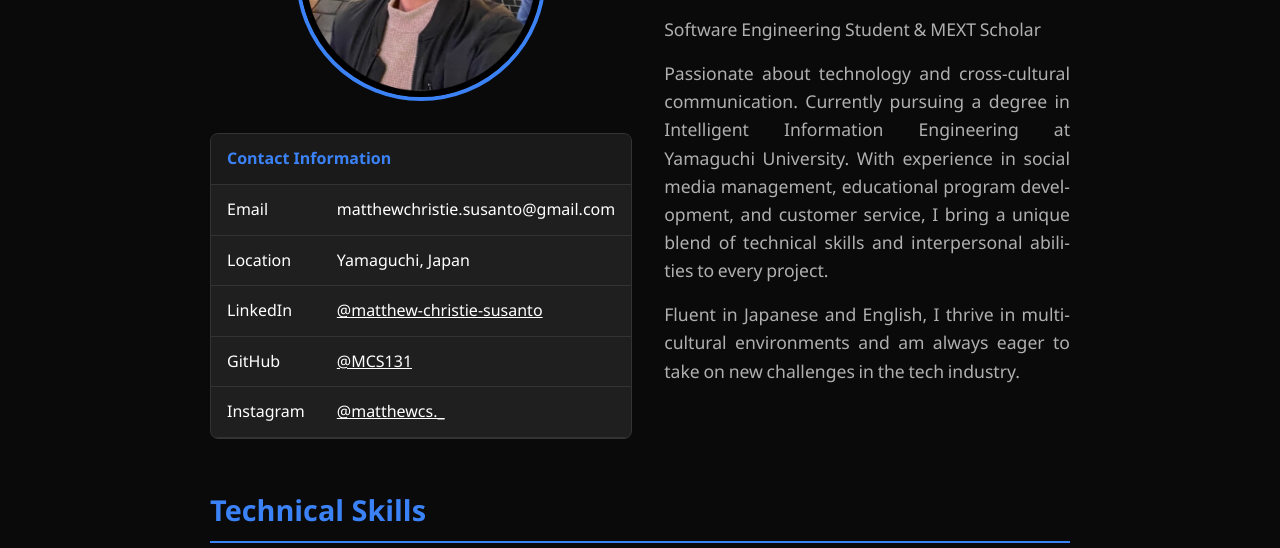
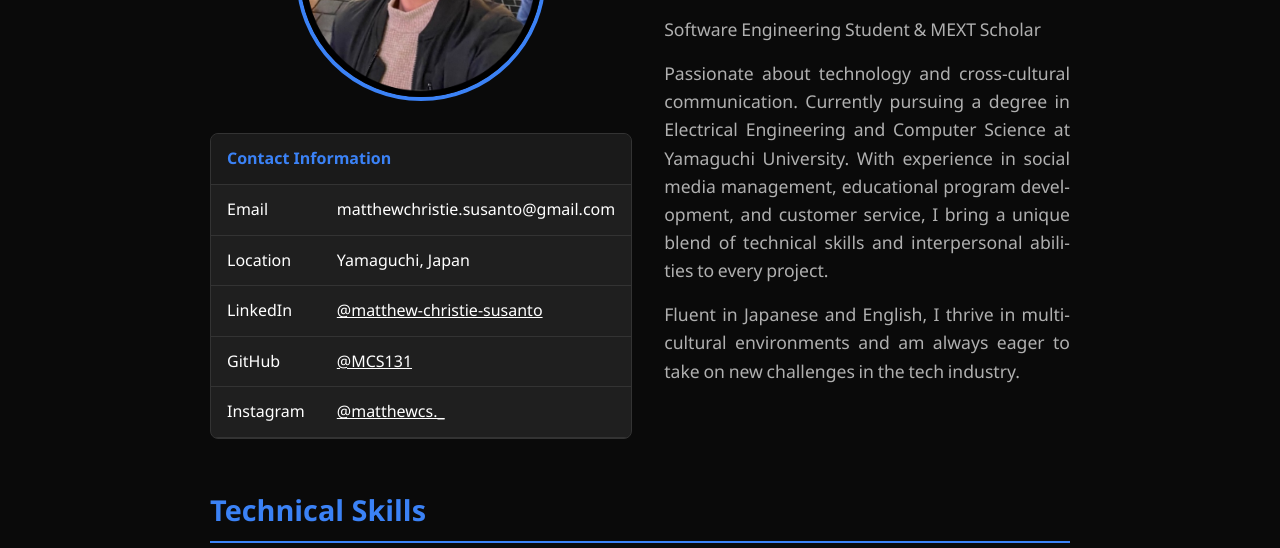
Before and after one commit to MCS131/matthewchristiesusanto.github.io, a plain HTML site: page index.html in a window 1280 px wide. Shown: the part 252-800 px from the top of the page. Drawn offline with Linux system fonts and the light colour scheme.

Commit message:
Update index.html
学科名 revision

```diff
--- a/index.html
+++ b/index.html
@@ -441,7 +441,7 @@
             <div class="intro">
                 <h1>Matthew Christie Susanto</h1>
                 <p>Software Engineering Student & MEXT Scholar</p>
-                <p>Passionate about technology and cross-cultural communication. Currently pursuing a degree in Intelligent Information Engineering at Yamaguchi University.
+                <p>Passionate about technology and cross-cultural communication. Currently pursuing a degree in Electrical Engineering and Computer Science at Yamaguchi University.
                   With experience in social media management, educational program development, and customer service, I bring a unique blend of technical skills and interpersonal abilities to every project.</p>
                 <p>Fluent in Japanese and English, I thrive in multicultural environments and am always eager to take on new challenges in the tech industry.</p>
             </div>
```
